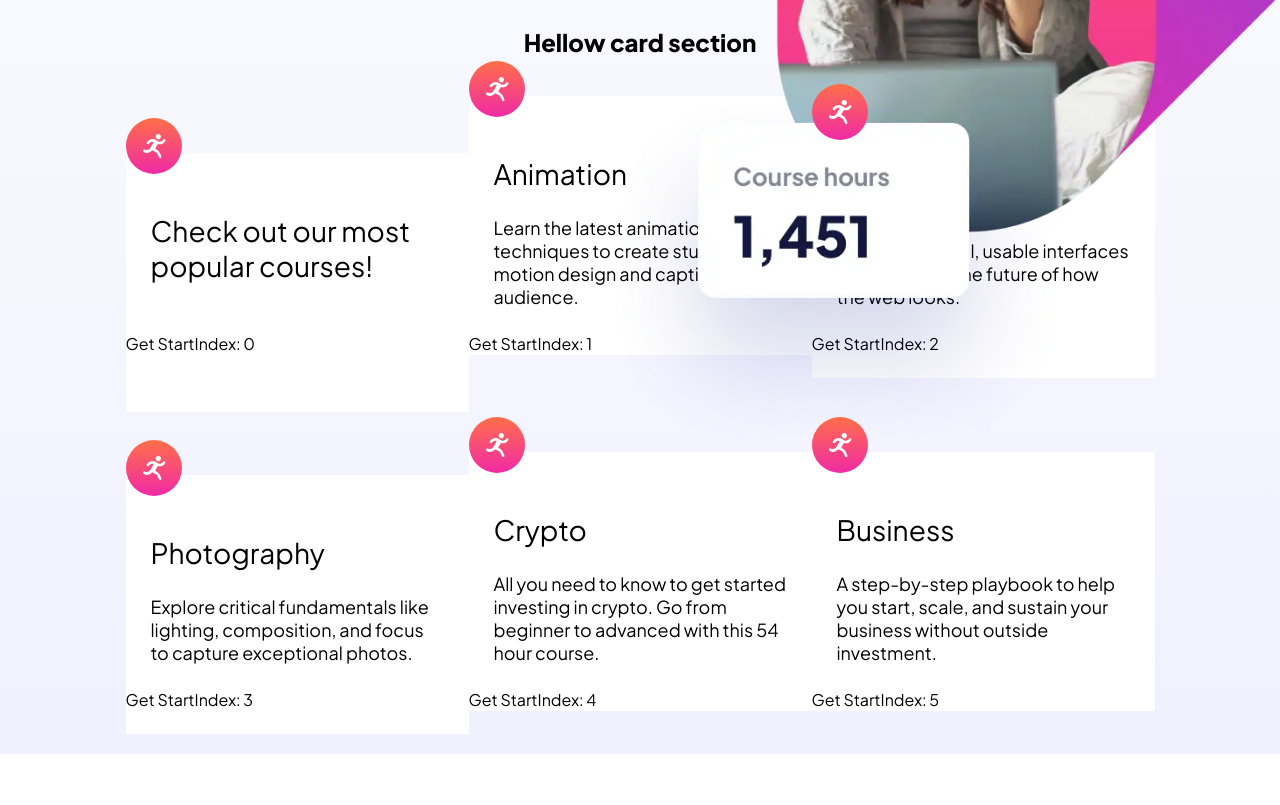
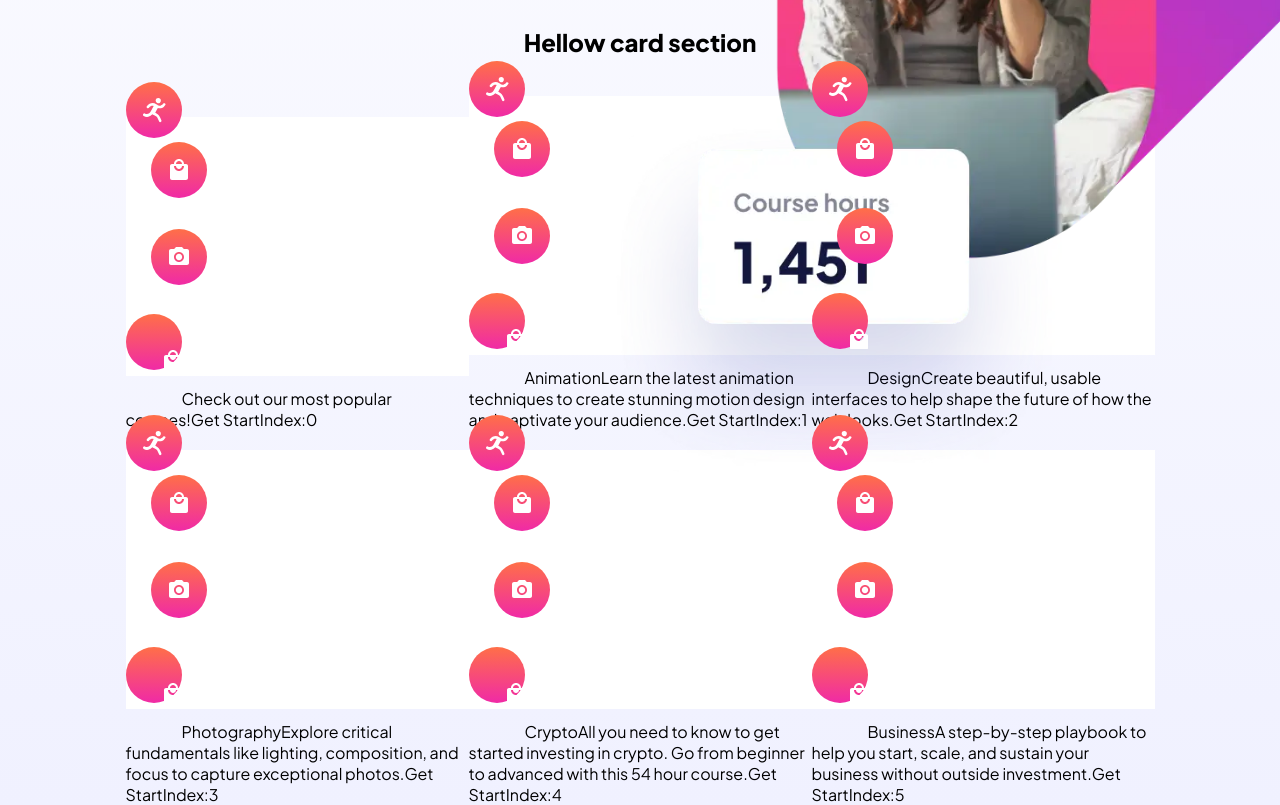
Before and after one commit to PiriyaLapa/Skilled-e-learning-landing-page, a React (Create React App) app: page / in a window 1280 px wide. Shown: the part 660-1465 px from the top of the page. Before the commit the page ends 1414 px from the top, so only its background shows below. Built offline with nearby package versions, Linux system fonts and the light colour scheme.

Commit message:
update and try to deploy

```diff
--- a/src/components/Cards/Cards.tsx
+++ b/src/components/Cards/Cards.tsx
@@ -2,6 +2,9 @@ import { Component, ReactNode } from 'react';
 import { StyledCards } from './styleds';
 import { CARDDATA } from '../../apis/dataCards';
 import AnimationIcon from '../Icons/AnimationIcon';
+import BusinessIcon from '../Icons/BusinessIcon';
+import PhotographIcon from '../Icons/PhotographIcon';
+import DesignIcon from '../Icons/DesignIcon';
 
 interface dataProps {
     data: CARDDATA,
@@ -14,10 +17,13 @@ export default class Card extends Component<dataProps>{
         return (
             <StyledCards>
                 <AnimationIcon />
+                <BusinessIcon />
+                <PhotographIcon />
+                <DesignIcon />
                 <span>{title}</span>
                 <span>{content}</span>
                 <span>Get Start</span>
-                <span>Index: {index}</span>
+                <span>Index:{index}</span>
             </StyledCards>
         )
     }
--- /dev/null
+++ b/src/components/Icons/BusinessIcon.tsx
@@ -0,0 +1,32 @@
+import React from "react";
+import { StyledBusinessIcon } from "./styleds";
+
+export default class BusinessIcon extends React.Component {
+  render(): React.ReactNode {
+    return (
+      <StyledBusinessIcon>
+        <svg
+          width="56"
+          height="56"
+          xmlns="http://www.w3.org/2000/svg"
+          xmlnsXlink="http://www.w3.org/1999/xlink"
+        >
+          <defs>
+            <linearGradient x1="50%" y1="0%" x2="50%" y2="100%" id="a">
+              <stop stopColor="#FF6F48" offset="0%" />
+              <stop stopColor="#F02AA6" offset="100%" />
+            </linearGradient>
+            <path
+              d="M35 22h-2c0-2.76-2.24-5-5-5s-5 2.24-5 5h-2c-1.1 0-1.99.9-1.99 2L19 36c0 1.1.9 2 2 2h14c1.1 0 2-.9 2-2V24c0-1.1-.9-2-2-2Zm-7-3c1.66 0 3 1.34 3 3h-6c0-1.66 1.34-3 3-3Zm0 10c-2.76 0-5-2.24-5-5h2c0 1.66 1.34 3 3 3s3-1.34 3-3h2c0 2.76-2.24 5-5 5Z"
+              id="b"
+            />
+          </defs>
+          <g fill="none" fillRule="evenodd">
+            <circle fill="url(#a)" cx="28" cy="28" r="28" />
+            <use fill="#FFF" xlinkHref="#b" />
+          </g>
+        </svg>
+      </StyledBusinessIcon>
+    );
+  }
+}
--- /dev/null
+++ b/src/components/Icons/DesignIcon.tsx
@@ -0,0 +1,33 @@
+import React, { Component, ReactNode } from "react";
+// import { StyledDesignIcon } from "./styleds.ts";
+import {StyledDesignIcon} from './styleds';
+
+export default class DesignIcon extends Component {
+  render(): ReactNode {
+    return (
+      <StyledDesignIcon>
+        <svg
+          width="56"
+          height="56"
+          xmlns="http://www.w3.org/2000/svg"
+          xmlnsXlink="http://www.w3.org/1999/xlink"
+        >
+          <defs>
+            <linearGradient x1="50%" y1="0%" x2="50%" y2="100%" id="a">
+              <stop stopColor="#FF6F48" offset="0%" />
+              <stop stopColor="#F02AA6" offset="100%" />
+            </linearGradient>
+            <path
+              d="M16 0H2C.9 0 0 .9 0 2v14c0 1.1.9 2 2 2h14c1.1 0 2-.9 2-2V2c0-1.1-.9-2-2-2Zm0 16L9 8v8H2l7-8V2h7v14Z"
+              id="b"
+            />
+          </defs>
+          <g fill="none" fillRule="evenodd">
+            <circle fill="url(#a)" cx="28" cy="28" r="28" />
+            <use fill="#FFF" xlinkHref="#b" transform="translate(19 19)" />
+          </g>
+        </svg>
+      </StyledDesignIcon>
+    );
+  }
+}
--- /dev/null
+++ b/src/components/Icons/PhotographIcon.tsx
@@ -0,0 +1,56 @@
+import { Component, ReactNode } from "react";
+import { StyledPhographIcon } from "./styleds";
+
+export default class PhotographIcon extends Component {
+  render(): ReactNode {
+    return (
+      <StyledPhographIcon>
+        <svg
+          xmlns="http://www.w3.org/2000/svg"
+          width="56"
+          height="56"
+          viewBox="0 0 56 56"
+          fill="none"
+        >
+          <circle cx="28" cy="28" r="28" fill="url(#paint0_linear_0_39)" />
+          <path
+            fillRule="evenodd"
+            clipRule="evenodd"
+            d="M25 18L23.17 20H20C18.9 20 18 20.9 18 22V34C18 35.1 18.9 36 20 36H36C37.1 36 38 35.1 38 34V22C38 20.9 37.1 20 36 20H32.83L31 18H25ZM31.2 28C31.2 29.7673 29.7673 31.2 28 31.2C26.2327 31.2 24.8 29.7673 24.8 28C24.8 26.2327 26.2327 24.8 28 24.8C29.7673 24.8 31.2 26.2327 31.2 28ZM23 28C23 30.76 25.24 33 28 33C30.76 33 33 30.76 33 28C33 25.24 30.76 23 28 23C25.24 23 23 25.24 23 28Z"
+            fill="white"
+          />
+          <mask
+            id="mask0_0_39"
+            // style="mask-type:luminance"
+            maskUnits="userSpaceOnUse"
+            x="18"
+            y="18"
+            width="20"
+            height="18"
+          >
+            <path
+              fillRule="evenodd"
+              clipRule="evenodd"
+              d="M25 18L23.17 20H20C18.9 20 18 20.9 18 22V34C18 35.1 18.9 36 20 36H36C37.1 36 38 35.1 38 34V22C38 20.9 37.1 20 36 20H32.83L31 18H25ZM31.2 28C31.2 29.7673 29.7673 31.2 28 31.2C26.2327 31.2 24.8 29.7673 24.8 28C24.8 26.2327 26.2327 24.8 28 24.8C29.7673 24.8 31.2 26.2327 31.2 28ZM23 28C23 30.76 25.24 33 28 33C30.76 33 33 30.76 33 28C33 25.24 30.76 23 28 23C25.24 23 23 25.24 23 28Z"
+              fill="white"
+            />
+          </mask>
+          <g mask="url(#mask0_0_39)"></g>
+          <defs>
+            <linearGradient
+              id="paint0_linear_0_39"
+              x1="0"
+              y1="0"
+              x2="0"
+              y2="56"
+              gradientUnits="userSpaceOnUse"
+            >
+              <stop stopColor="#FF6F48" />
+              <stop offset="1" stopColor="#F02AA6" />
+            </linearGradient>
+          </defs>
+        </svg>
+      </StyledPhographIcon>
+    );
+  }
+}
--- a/src/components/Icons/styleds.ts
+++ b/src/components/Icons/styleds.ts
@@ -1,7 +1,11 @@
 import styled from "styled-components";
 
 export const StyledAnimation = styled.div`
-    display:inline-block;
-    position:relative;
-    top:-35px;
+  display: inline-block;
+  position: relative;
+  top: -35px;
 `;
+
+export const StyledBusinessIcon = styled(StyledAnimation)``;
+export const StyledPhographIcon = styled(StyledAnimation)``;
+export const StyledDesignIcon = styled(StyledAnimation)``;
```
